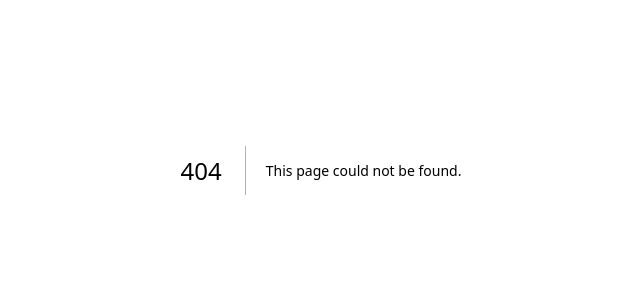
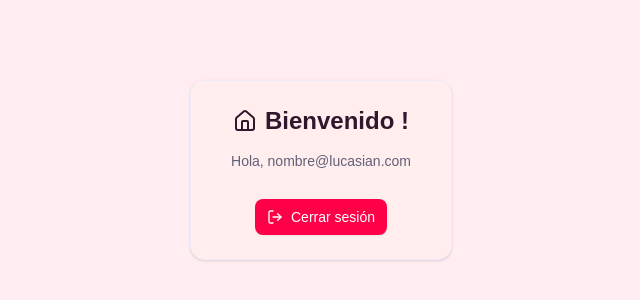
Before and after one commit to alexm9991/challenge-login, a Next.js app: page /home in a window 1280 px wide. Before the commit this address had no page. Shown: the part 230-530 px from the top of the page, without its empty margins (319-959 px from the left). Built offline with nearby package versions, Linux system fonts and the light colour scheme.

Commit message:
✨ HomePage: create homePage

```diff
--- /dev/null
+++ b/src/app/components/home/index.jsx
@@ -0,0 +1,37 @@
+// Components
+import { Button } from "@/app/ui/button";
+import {
+  Card,
+  CardHeader,
+  CardTitle,
+  CardDescription,
+  CardContent,
+} from "@ui/card";
+
+// Icons
+import { HomeIcon, LogOutIcon } from "lucide-react";
+
+const handleLogout = () => {};
+
+export const HomeView = () => {
+  return (
+    <section className="flex items-center justify-center h-screen">
+      <Card className="max-w-sm px-4">
+        <CardHeader className="space-y-1">
+          <CardTitle className="text-2xl font-bold flex  items-center justify-center gap-2">
+            <HomeIcon />
+            Bienvenido !
+          </CardTitle>
+          <CardDescription className="my-1 mx-auto">
+            Hola, nombre@lucasian.com
+          </CardDescription>
+        </CardHeader>
+        <CardContent className="m-auto">
+          <Button onClick={handleLogout} variant="destructive">
+            <LogOutIcon /> Cerrar sesión
+          </Button>
+        </CardContent>
+      </Card>
+    </section>
+  );
+};
--- /dev/null
+++ b/src/pages/home/index.js
@@ -0,0 +1,5 @@
+import { HomeView } from "@components/home";
+
+export default function Page() {
+  return <HomeView />;
+}
--- a/src/pages/index.js
+++ b/src/pages/index.js
@@ -1,7 +1,9 @@
-import { LoginView } from "@components/login"
+import { authRedirect } from "@/lib/middlewares";
 
-const Login = () => {
-  return (<LoginView />);
-};
+export async function getServerSideProps({ req }) {
+  return authRedirect(req);
+}
 
-export default Login;
+export default function HomePage() {
+  return <h1>Welcome to Home</h1>;
+}
```
